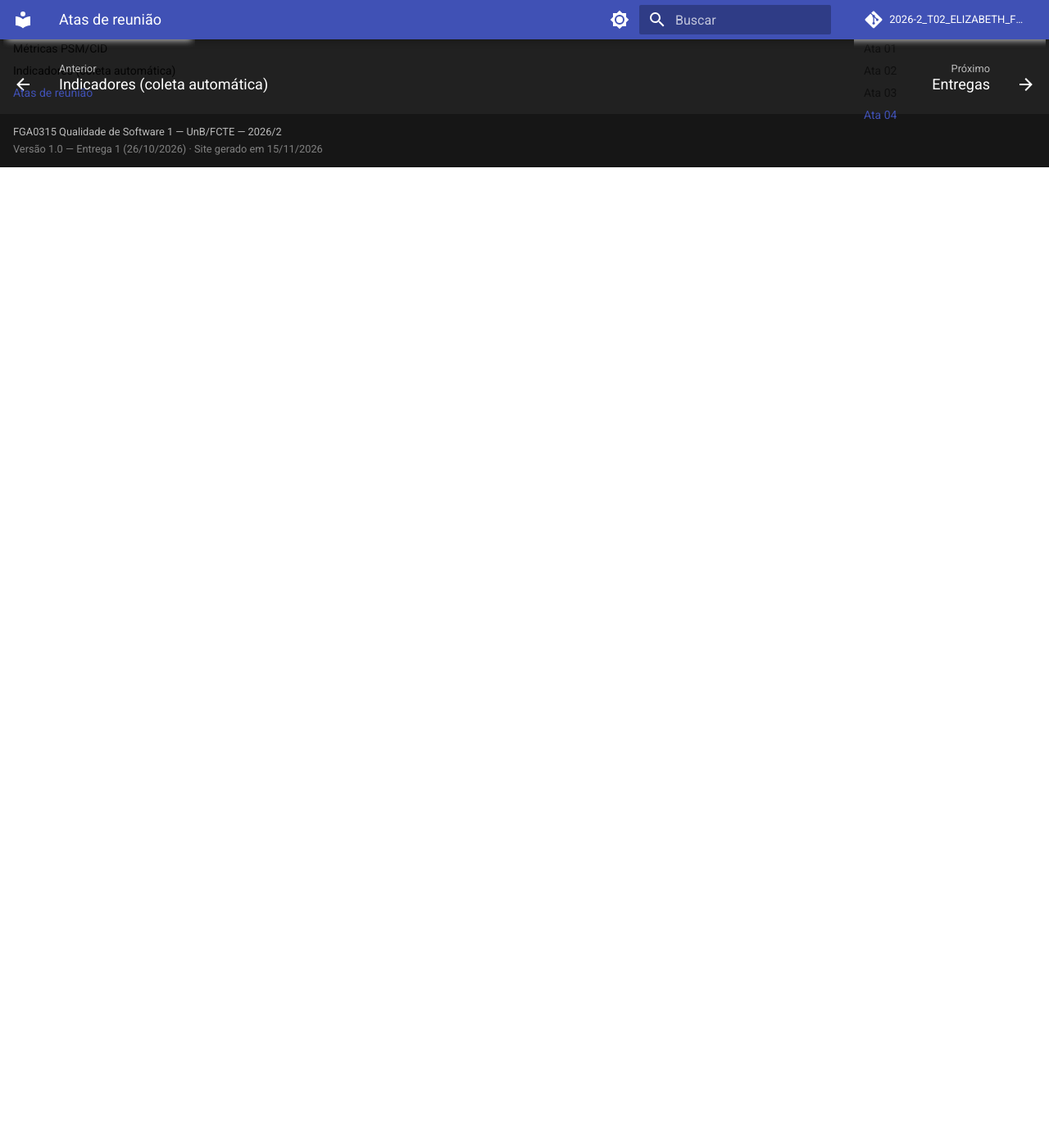
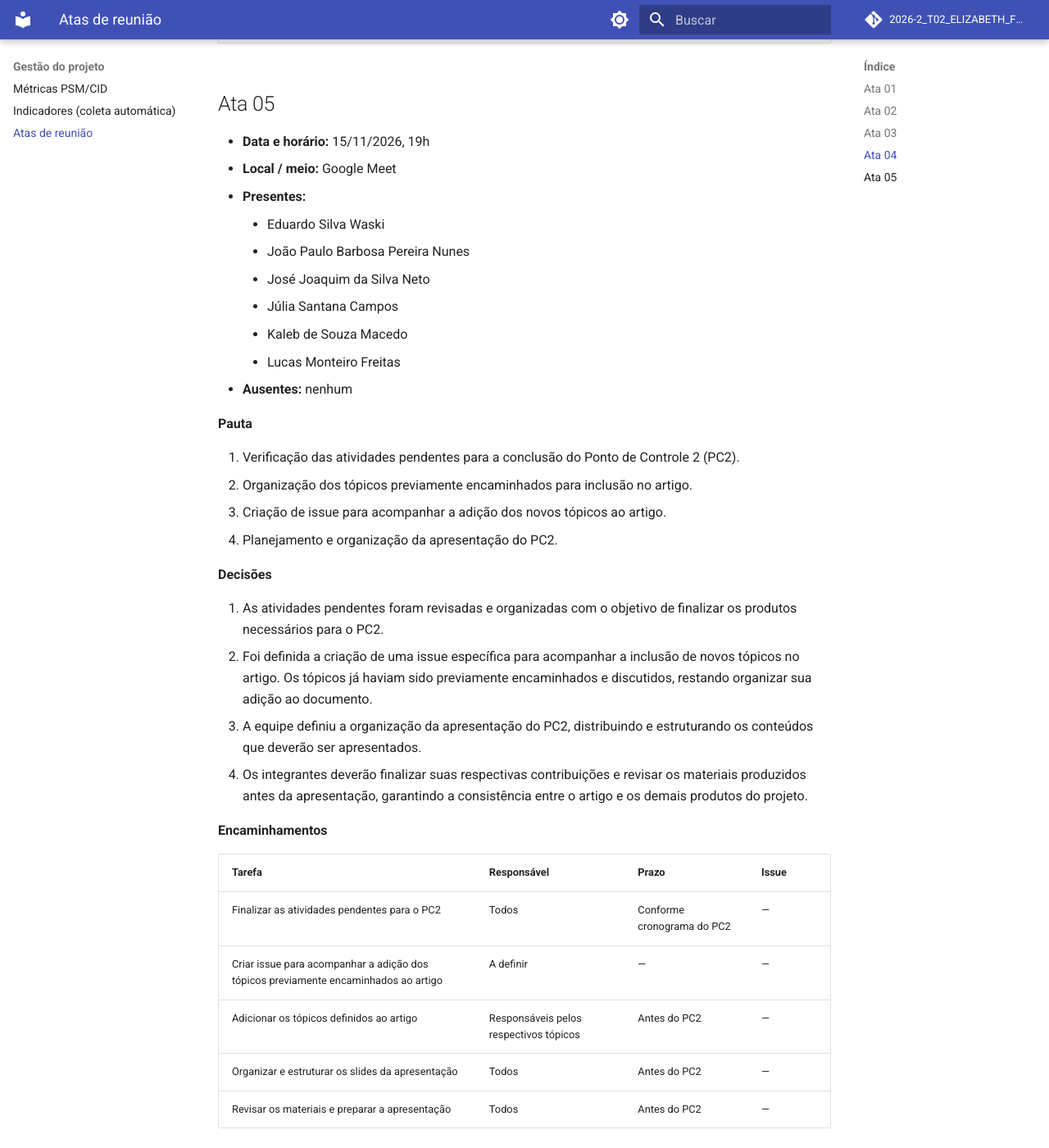
Before and after one commit to FCTE-Qualidade-de-Software-1/2026-2_T02_ELIZABETH_FRIEDMAN, an MkDocs documentation site: the page built from docs/gestao/atas.md, in a window 1280 px wide and 1400 px high, scrolled down 6414 px. Shown: the whole window at 82% size. Built offline with MkDocs 1.6.1 and Material for MkDocs 9.7.7, drawn with Linux system fonts in a browser that asks for light colours; comment, search, counter and statistics services are not loaded; before the commit the page ends 6618 px from its top, so only the background shows below that; some of the changed text lies outside the part shown.

Commit message:
docs: adiciona ata 05, ata do dia 15/11

```diff
--- a/docs/gestao/atas.md
+++ b/docs/gestao/atas.md
@@ -6,6 +6,7 @@
 | 02 | 16/10/2026 | Requisitos e cronograma da Entrega 1, divisão em issues e responsáveis | [Ata 02](#ata-02) |
 | 03 | 18/10/2026 | Conteúdo, divisão e ensaio dos slides do Ponto de Controle 1 | [Ata 03](#ata-03) |
 | 04 | 03/11/2026 | Slides das métricas PSM/CID, gráficos de análise e planejamento da semana | [Ata 04](#ata-04) |
+| 05 | 15/11/2026 | Organização e finalização para entrega do Ponto de Controle 2 | [Ata 05](#ata-05) |
 
 ## Ata 01
 
@@ -168,3 +169,41 @@ Ver também: [Métricas PSM/CID](metricas.md).
 | Fase 3: ambiente de avaliação e massa de dados de referência | Júlia Santana | 08/11 | [#37](https://github.com/FCTE-Qualidade-de-Software-1/2026-2_T02_ELIZABETH_FRIEDMAN/issues/37) |
 | Fase 3: cronograma da avaliação e consistência com a Fase 2 | Joaquim Neto | 08/11 | [#41](https://github.com/FCTE-Qualidade-de-Software-1/2026-2_T02_ELIZABETH_FRIEDMAN/issues/41) |
 | Fase 3: protocolo com participantes de Capacidade de interação (M6 a M9) | Lucas Monteiro e Kaleb Macedo | 08/11 | [#40](https://github.com/FCTE-Qualidade-de-Software-1/2026-2_T02_ELIZABETH_FRIEDMAN/issues/40) |
+
+
+## Ata 05
+
+- **Data e horário:** 15/11/2026, 19h
+- **Local / meio:** Google Meet
+- **Presentes:**
+    - Eduardo Silva Waski
+    - João Paulo Barbosa Pereira Nunes
+    - José Joaquim da Silva Neto
+    - Júlia Santana Campos
+    - Kaleb de Souza Macedo
+    - Lucas Monteiro Freitas
+- **Ausentes:** nenhum
+
+**Pauta**
+
+1. Verificação das atividades pendentes para a conclusão do Ponto de Controle 2 (PC2).
+2. Organização dos tópicos previamente encaminhados para inclusão no artigo.
+3. Criação de issue para acompanhar a adição dos novos tópicos ao artigo.
+4. Planejamento e organização da apresentação do PC2.
+
+**Decisões**
+
+1. As atividades pendentes foram revisadas e organizadas com o objetivo de finalizar os produtos necessários para o PC2.
+2. Foi definida a criação de uma issue específica para acompanhar a inclusão de novos tópicos no artigo. Os tópicos já haviam sido previamente encaminhados e discutidos, restando organizar sua adição ao documento.
+3. A equipe definiu a organização da apresentação do PC2, distribuindo e estruturando os conteúdos que deverão ser apresentados.
+4. Os integrantes deverão finalizar suas respectivas contribuições e revisar os materiais produzidos antes da apresentação, garantindo a consistência entre o artigo e os demais produtos do projeto.
+
+**Encaminhamentos**
+
+| Tarefa | Responsável | Prazo | Issue |
+|--------|-------------|-------|-------|
+| Finalizar as atividades pendentes para o PC2 | Todos | Conforme cronograma do PC2 | — |
+| Criar issue para acompanhar a adição dos tópicos previamente encaminhados ao artigo | A definir | — | — |
+| Adicionar os tópicos definidos ao artigo | Responsáveis pelos respectivos tópicos | Antes do PC2 | — |
+| Organizar e estruturar os slides da apresentação | Todos | Antes do PC2 | — |
+| Revisar os materiais e preparar a apresentação | Todos | Antes do PC2 | — |
```
